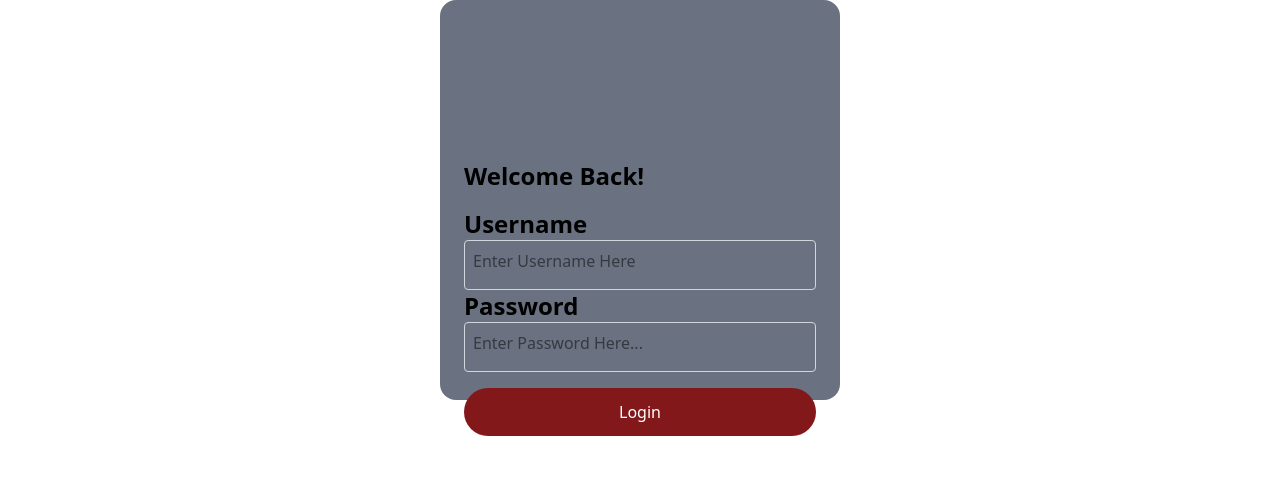
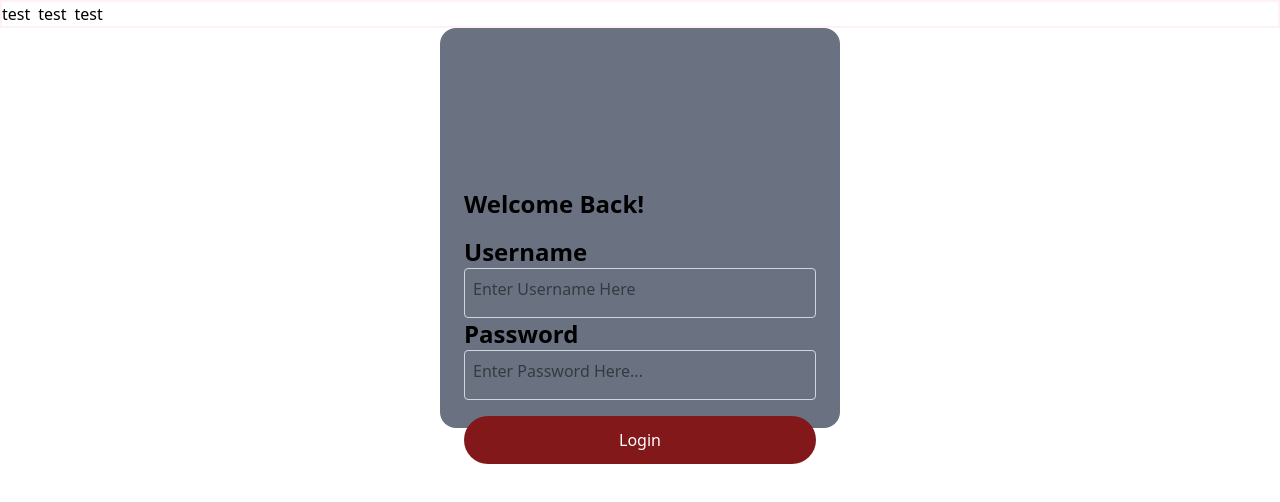
Before and after one commit to kxs-codes/zalk, a React (Vite) app in the folder frontend/: page / in a window 1280 px wide. Shown: the top 502 px of the page. Built offline with nearby package versions, Linux system fonts and the light colour scheme.

Commit message:
feat(navbar): made initial navbar, no styling or functionality yet

```diff
--- a/frontend/src/App.jsx
+++ b/frontend/src/App.jsx
@@ -1,10 +1,11 @@
-import {Routes, Route} from 'react-router-dom'
 import './App.css';
 import AppRoutes from './Routes.jsx';
+import NavBar from './components/NavBar.jsx';
 
 function App() {
   return (
       <>
+          <NavBar/>
           <AppRoutes/>
       </>
   );
--- a/frontend/src/components/NavBar.jsx
+++ b/frontend/src/components/NavBar.jsx
@@ -0,0 +1,16 @@
+import { useState, useEffect } from "react";
+import { Link } from "react-router-dom";
+
+const NavBar = () => {
+    return (
+        <nav className="flex border-2 border-red-50">
+            <ul className="flex flex-row gap-2">
+                <li>test</li>
+                <li>test</li>
+                <li>test</li>
+            </ul>
+        </nav>
+    )
+}
+
+export default NavBar;
```
